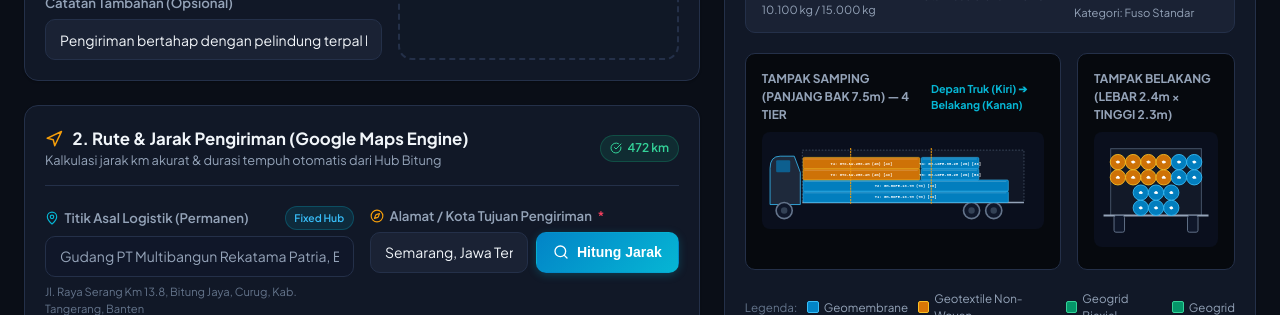
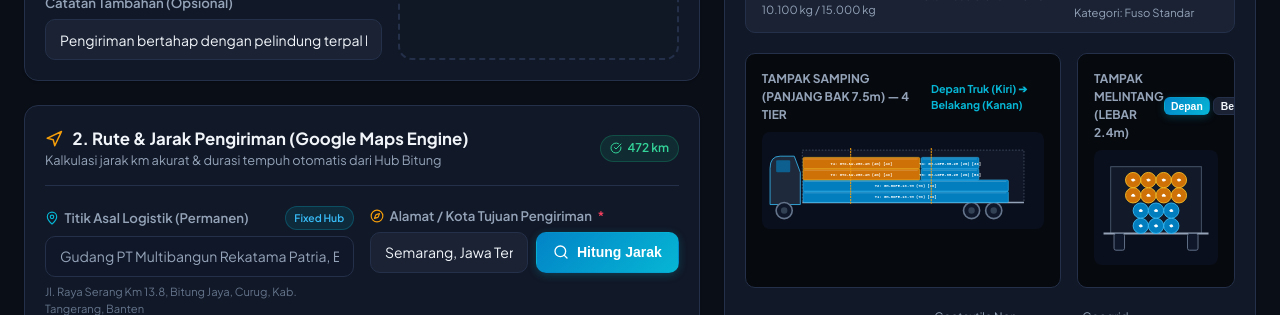
Before and after one commit to krisandi89/Multibangun-LogiSynthetix, a React (Vite) app: page / in a window 1280 px wide. Shown: the part 373-688 px from the top of the page. Built offline with nearby package versions, Linux system fonts and the light colour scheme; grey boxes are pictures that could not be loaded.

Commit message:
Fix: Realistic cross-section slice rendering and stable physical stacking

```diff
--- a/src/components/LoadVisualizer.jsx
+++ b/src/components/LoadVisualizer.jsx
@@ -1,5 +1,5 @@
 import React, { useState } from 'react';
-import { Box, Layers, ShieldAlert, Sparkles, Scale, Info, CheckCircle2, ChevronRight } from 'lucide-react';
+import { Box, Layers, ShieldAlert, Sparkles, Scale, Info, CheckCircle2, ChevronRight, Eye } from 'lucide-react';
 import { formatNumber } from '../data/pricingRules';
 
 const CATEGORY_COLORS = {
@@ -12,6 +12,7 @@ const CATEGORY_COLORS = {
 
 export function LoadVisualizer({ packingResult }) {
   const [activeTruckIndex, setActiveTruckIndex] = useState(0);
+  const [crossSectionSlice, setCrossSectionSlice] = useState('front'); // 'front' | 'rear'
 
   if (!packingResult || !packingResult.success || !packingResult.trucks || packingResult.trucks.length === 0) {
     return null;
@@ -28,7 +29,7 @@ export function LoadVisualizer({ packingResult }) {
   const truckW = currentTruck.fleet.cargo_dimensions.max_width_m;
   const truckH = currentTruck.fleet.cargo_dimensions.max_height_m;
 
-  // Group rolls by tier for structured compact rendering
+  // Group rolls by tier
   const rollsByTier = {};
   currentTruck.loadedRolls.forEach(roll => {
     const t = roll.tier || 1;
@@ -39,7 +40,7 @@ export function LoadVisualizer({ packingResult }) {
   const activeTiers = Object.keys(rollsByTier).map(Number).sort((a, b) => a - b);
   const maxTierLoaded = activeTiers.length > 0 ? Math.max(...activeTiers) : 1;
 
-  // Dynamic tier height calculation to fit cleanly inside the truck bed
+  // Dynamic tier height calculation to fit inside the truck bed
   const sideBedX = 100;
   const sideBedWidth = 550;
   const sideFloorY = 175;
@@ -49,6 +50,9 @@ export function LoadVisualizer({ packingResult }) {
   const rearBoxX = 35;
   const rearBoxWidth = 190;
   const rearFloorY = 175;
+
+  // Determine if there are multiple longitudinal sections (e.g. front 4m rolls and rear 2m rolls)
+  const hasMultipleLanes = currentTruck.loadedRolls.some(r => r.startX > 1.0);
 
   return (
     <div className="panel">
@@ -142,7 +146,7 @@ export function LoadVisualizer({ packingResult }) {
 
       {/* Visual Truck Diagrams (Side Elevation & Cross Section) */}
       <div style={{ display: 'grid', gridTemplateColumns: '2fr 1fr', gap: '1rem' }}>
-        {/* Diagram 1: Side Elevation View (Tampak Samping Bak - Multi-Tier Stacking) */}
+        {/* Diagram 1: Side Elevation View (Tampak Samping Bak) */}
         <div className="diagram-box">
           <div style={{ fontSize: '0.75rem', fontWeight: '700', color: 'var(--text-secondary)', marginBottom: '0.5rem', display: 'flex', alignItems: 'center', justifyContent: 'space-between' }}>
             <span>TAMPAK SAMPING (PANJANG BAK {truckL}m) — {maxTierLoaded} TIER</span>
@@ -242,10 +246,30 @@ export function LoadVisualizer({ packingResult }) {
           </svg>
         </div>
 
-        {/* Diagram 2: Rear Cross-Section (Tampak Belakang - Compact Tangent Cylinders on All Tiers) */}
+        {/* Diagram 2: Rear Cross-Section (Tampak Belakang / Potongan Melintang) */}
         <div className="diagram-box">
-          <div style={{ fontSize: '0.75rem', fontWeight: '700', color: 'var(--text-secondary)', marginBottom: '0.5rem' }}>
-            TAMPAK BELAKANG (LEBAR {truckW}m × TINGGI {truckH}m)
+          <div style={{ fontSize: '0.75rem', fontWeight: '700', color: 'var(--text-secondary)', marginBottom: '0.5rem', display: 'flex', alignItems: 'center', justifyContent: 'space-between' }}>
+            <span>TAMPAK MELINTANG (LEBAR {truckW}m)</span>
+            {hasMultipleLanes && (
+              <div style={{ display: 'flex', gap: '0.2rem' }}>
+                <button
+                  type="button"
+                  className={`btn btn-sm ${crossSectionSlice === 'front' ? 'btn-primary' : 'btn-secondary'}`}
+                  style={{ fontSize: '0.65rem', padding: '0.15rem 0.4rem' }}
+                  onClick={() => setCrossSectionSlice('front')}
+                >
+                  Depan
+                </button>
+                <button
+                  type="button"
+                  className={`btn btn-sm ${crossSectionSlice === 'rear' ? 'btn-primary' : 'btn-secondary'}`}
+                  style={{ fontSize: '0.65rem', padding: '0.15rem 0.4rem' }}
+                  onClick={() => setCrossSectionSlice('rear')}
+                >
+                  Belakang
+                </button>
+              </div>
+            )}
           </div>
 
           <svg viewBox="0 0 260 240" style={{ width: '100%', height: 'auto', background: '#0a0f1d', borderRadius: '8px' }}>
@@ -257,14 +281,27 @@ export function LoadVisualizer({ packingResult }) {
             <rect x="42" y="175" width="22" height="35" rx="4" fill="#0f172a" stroke="#64748b" strokeWidth="2" />
             <rect x="196" y="175" width="22" height="35" rx="4" fill="#0f172a" stroke="#64748b" strokeWidth="2" />
 
-            {/* Render Circles Compactly touching each other for ALL active tiers */}
+            {/* Render Circles Compactly touching each other for ALL active tiers in this cross-section */}
             {activeTiers.map((tierNum) => {
-              const tierRolls = rollsByTier[tierNum] || [];
+              const allRollsOnTier = rollsByTier[tierNum] || [];
+
+              // Filter rolls according to selected cross section slice:
+              // 'front': rolls that intersect the front section (startX < 3.0m)
+              // 'rear': rolls that intersect the rear section (endX > 3.5m)
+              let tierRolls = allRollsOnTier;
+              if (hasMultipleLanes) {
+                if (crossSectionSlice === 'front') {
+                  tierRolls = allRollsOnTier.filter(r => r.startX < 3.0);
+                } else {
+                  tierRolls = allRollsOnTier.filter(r => r.startX >= 2.0 || r.length > 5.0);
+                }
+              }
+
               const countOnTier = Math.min(6, tierRolls.length);
               if (countOnTier === 0) return null;
 
               // Calculate circle size so circles on all tiers stack snugly inside box
-              const circleDiameter = Math.min(42, Math.max(20, Math.floor(130 / maxTierLoaded)));
+              const circleDiameter = Math.min(38, Math.max(20, Math.floor(130 / maxTierLoaded)));
               const radius = circleDiameter / 2;
 
               // Center the touching circles horizontally inside the box
@@ -300,7 +337,7 @@ export function LoadVisualizer({ packingResult }) {
                           y={cy + 3}
                           textAnchor="middle"
                           fill="#ffffff"
-                          fontSize={radius > 14 ? "8" : "6.5"}
+                          fontSize={radius > 13 ? "8" : "6.5"}
                           fontFamily="monospace"
                           fontWeight="bold"
                         >
```
